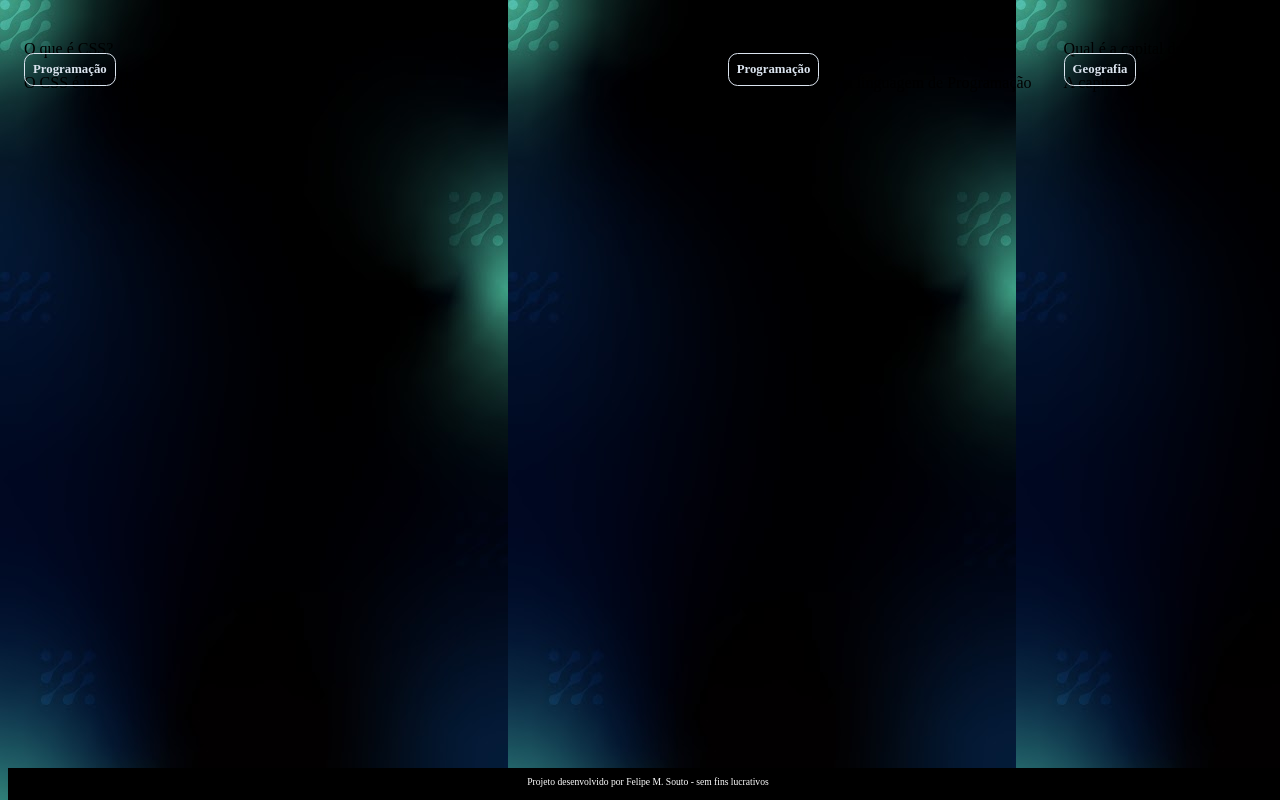
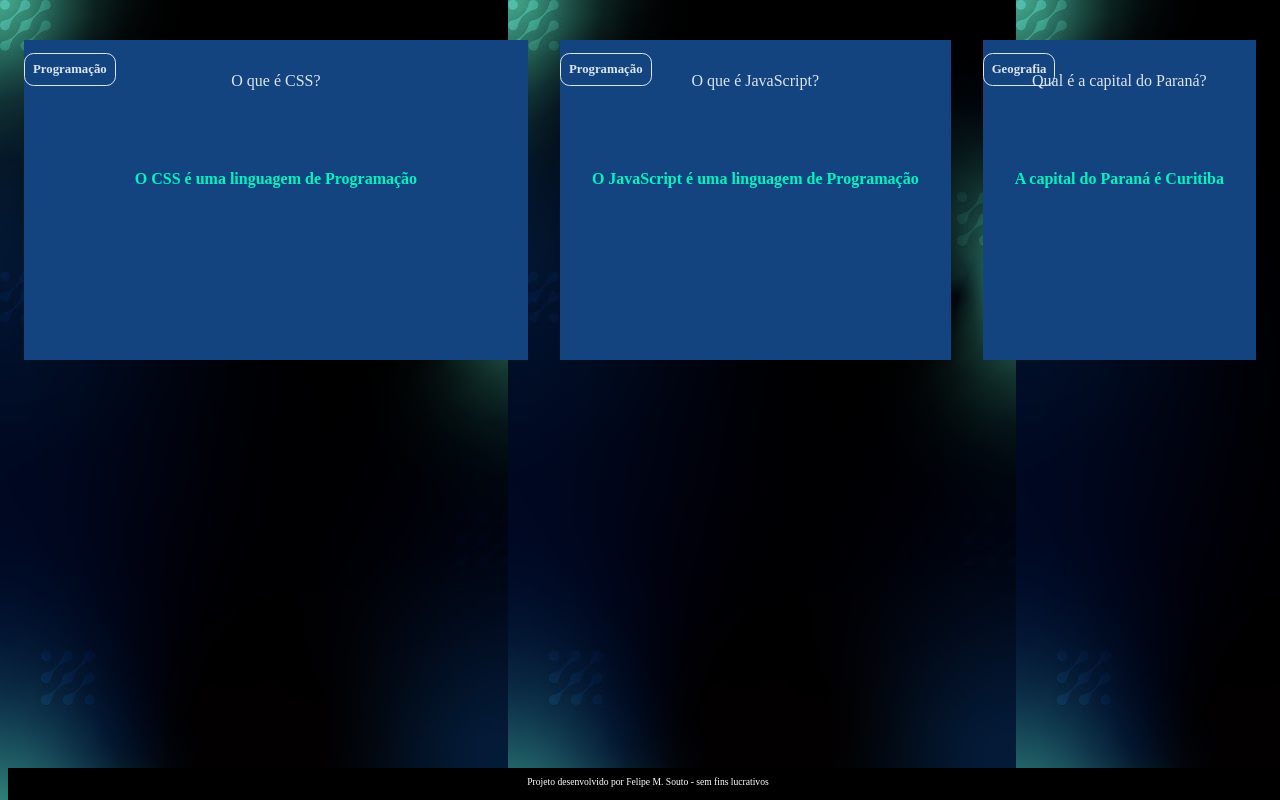
Before and after one commit to Flms1707/pardal, a plain HTML site: page index.html in a window 1280 px wide. Drawn offline with Linux system fonts and the light colour scheme; files whose address does not match are found by name; a web font is replaced by a local one.

Commit message:
Add files via upload

```diff
--- a/style.css
+++ b/style.css
@@ -8,6 +8,12 @@ body{
      background-image: url(img/bg-desktop.jpg);
 
 }
+
+.cartao:hover  .cartao_conteudo{
+    transform: rotateY(180deg);
+}
+
+
 
 footer  {
    background-color: black;
@@ -34,12 +40,29 @@ footer p {
    flex-grow: 1;
    flex-basis: calc(33% - 6rem);
 }
-.cartao_conteudo p{
-   margin-top: 1rem;
+.cartao_conteudo{
+     text-align: center;
+     background-color: var(--card-front-color);
+     height:100%;
+     transform-style: preserve-3d;
+     transition: transform 300ms ease-in-out;
 }
 
 
+.cartao_conteudo p{
+   margin-top: 1rem;
+   padding: 2rem;
+}
 
+.cartao_conteudo_pergunta p{
+      color: var(--text-color);
+      font-weight: 500;
+}
+
+.cartao_conteudo_resposta p{
+   color: var(--card-back-color);
+   font-weight: 700;
+}
 
 .cartao_conteudo h3{
    color: var(--text-color);
@@ -50,4 +73,5 @@ footer p {
    margin: 0,6rem;
    border-radius: 0.6rem;
    font-size: 1vw;
+   backface-visibility: hidden;
 }
```
